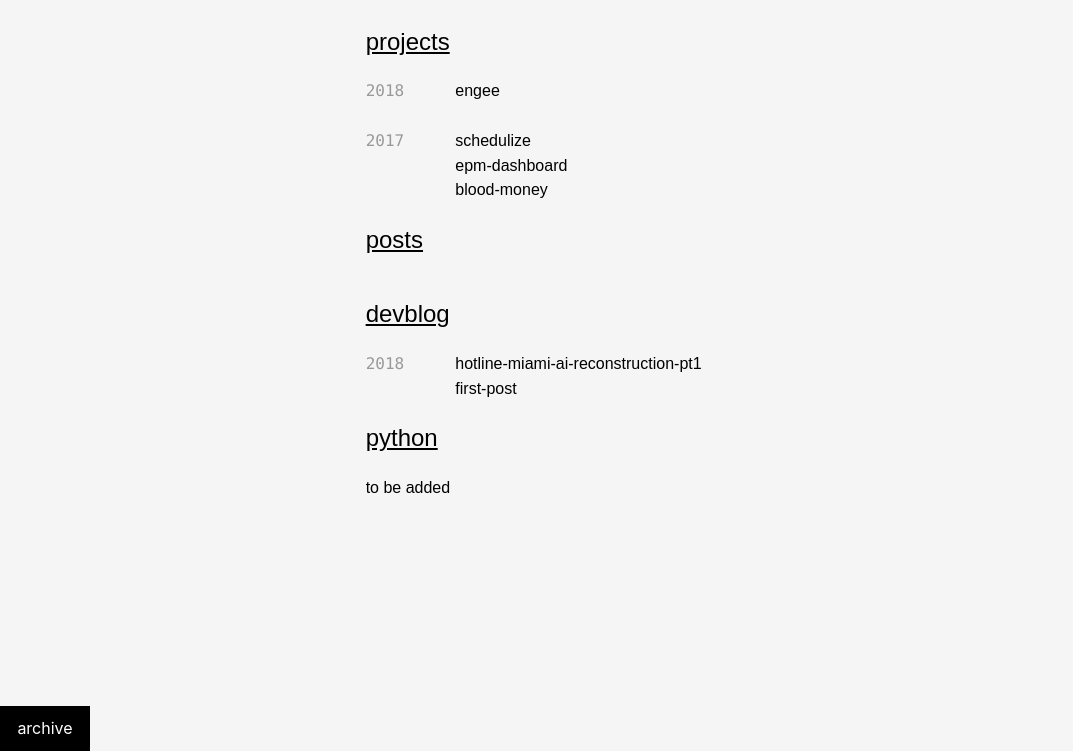
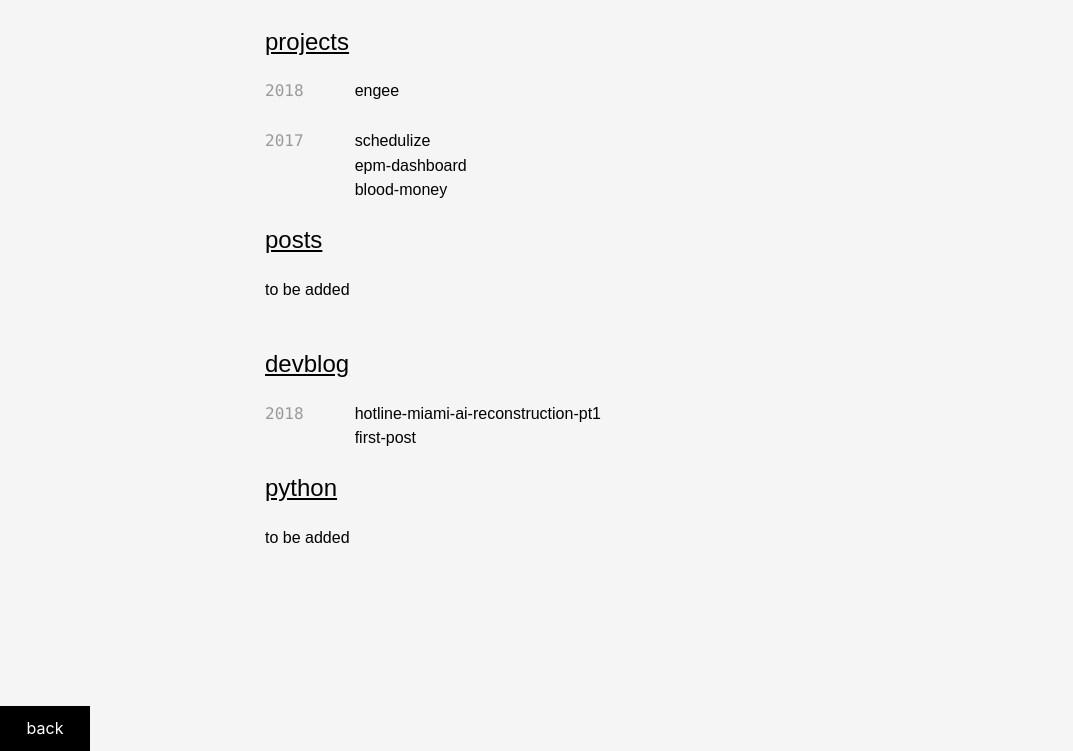
Before and after one commit to richardzhao2/richardzhao2.github.io, a website: page index.html in a window 1280 px wide. Both pictures are taken after a click on the element "archive". Shown: the part 49-800 px from the top of the page, without its empty margins (0-1073 px from the left). Drawn offline with Linux system fonts and the light colour scheme.

Commit message:
changed button msg

```diff
--- a/index.html
+++ b/index.html
@@ -146,7 +146,11 @@
 
   	<br>
 
-  	<div class="boringtitle">posts</div>
+    <div class="boringtitle">posts</div>
+    <br>
+  	<div class="row">
+  		to be added
+  	</div>
   	<br>
   	<br>
 
--- a/js/boxes.js
+++ b/js/boxes.js
@@ -262,13 +262,14 @@ window.onload = function run() {
     isBoring = !isBoring;
 
     if(isBoring == true){
-      //change to boring
-      boring.style.display = "inline-block";
+      button.innerHTML = "back";
+      boring.style.display = "block";
       cool.style.display = "none";
     }
     else{
       boring.style.display = "none";
-      cool.style.display = "inline-block";
+      cool.style.display = "block";
+      button.innerHTML = "archive";
     }
   },false);
 
```
